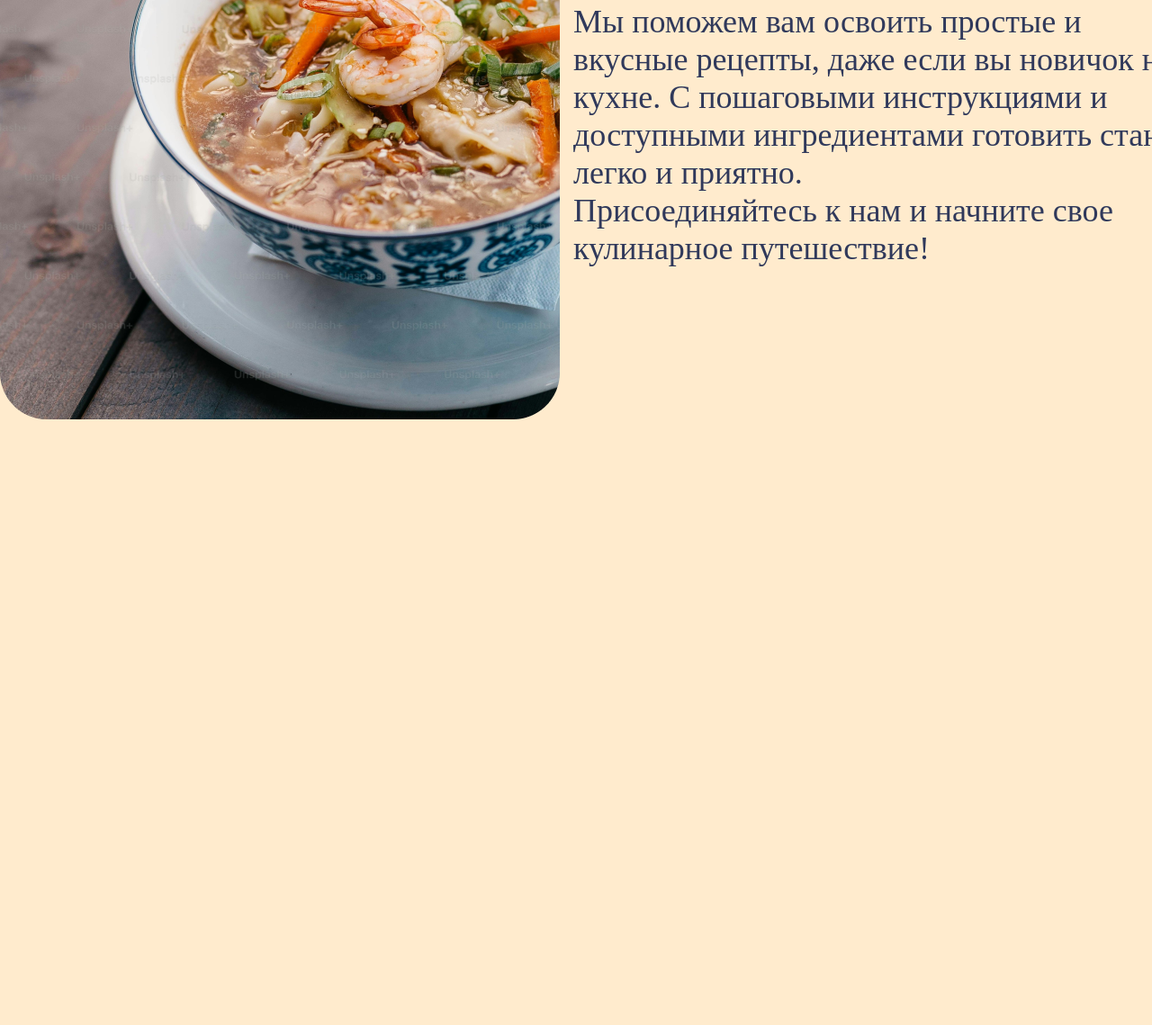
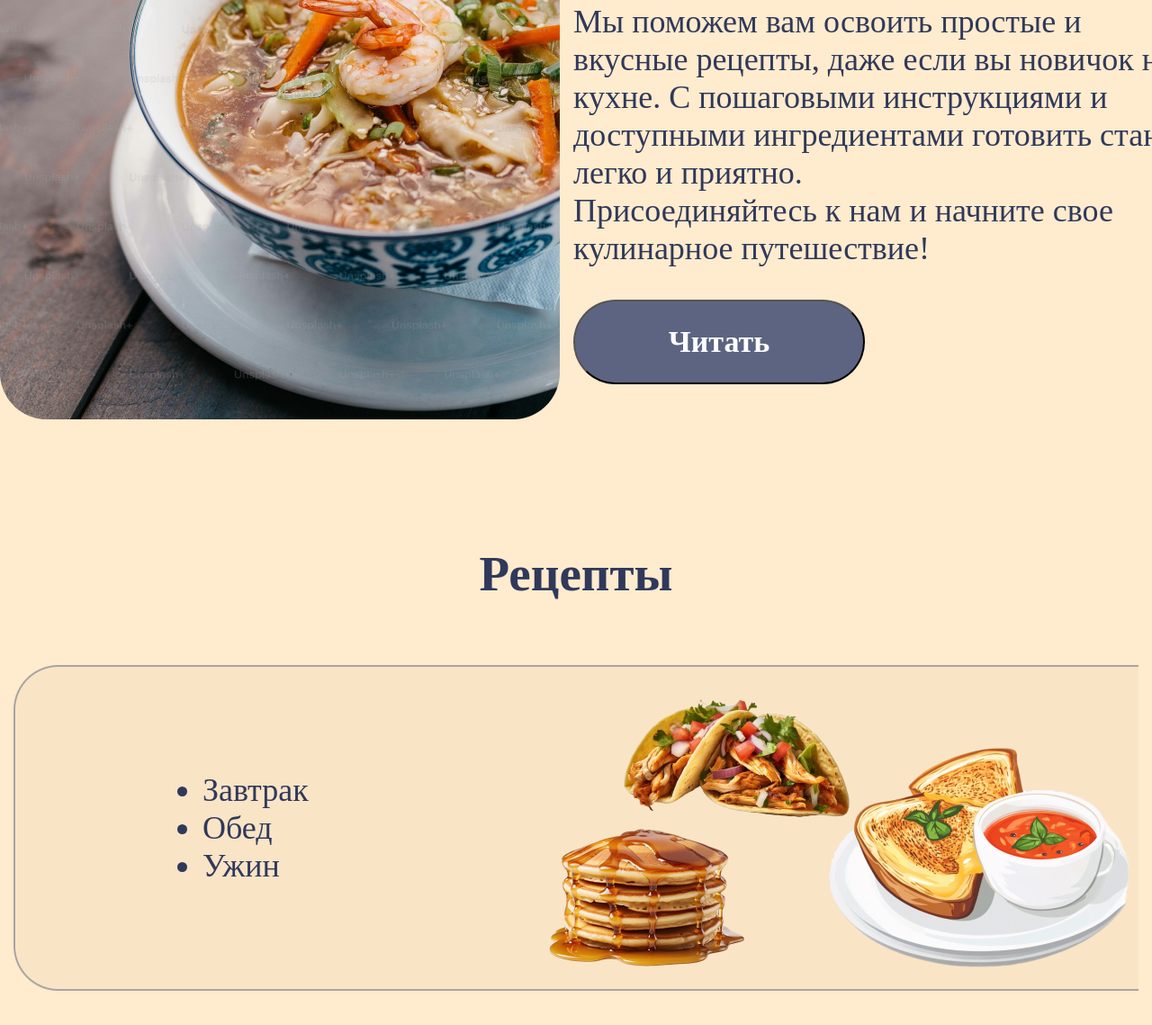
Before and after one commit to Miraehwang58/recipe, a plain HTML site: page index.html in a window 1280 px wide. Shown: the part 369-1508 px from the top of the page at 90% size. Drawn offline with Linux system fonts and the light colour scheme; a web font is replaced by a local one.

Commit message:
nav_recipe

```diff
--- a/index.html
+++ b/index.html
@@ -15,13 +15,13 @@
         <div class="container">
             <nav class="header__links">
                 <a href="#" class="heder__link">Главная</a>
-                <a href="#" class="heder__link">Рецепты</a>
-                <a href="#" class="heder__link">Советы по готовке</a>
+                <a href="#recipe_page" class="heder__link">Рецепты</a>
+                <a href="#main_page" class="heder__link">Советы по готовке</a>
             </nav>
             <a href=""><img src="/Photo/Logo.svg" alt="logo" class="logo"></a>
         </div>
     </header>
-    <main class="main">
+    <main id="main_page" class="mainn">
         <section class="welc_page">
             <img src="/Photo/welc_img.png" alt="" class="welc_img">
             <div class="container">
@@ -30,9 +30,29 @@
                     пошаговыми инструкциями и доступными ингредиентами готовить станет легко и приятно.
                     <br> Присоединяйтесь к нам и начните свое кулинарное путешествие!
                 </p>
+                <a href="#recipe_page" class="welk_link"><button class="welc_btn">Читать</button></a>
             </div>
         </section>
     </main>
+    <section class="recipe_section" id="recipe_page">
+        <div class="container">
+            <h2 class="recipe_title">Рецепты</h2>
+            <div class="recipe_desc">
+                <ul class="recipe_list">
+                    <a href="#breakfast_page" class="recipe_link">
+                        <li>Завтрак</li>
+                    </a>
+                    <a href="#" class="recipe_link">
+                        <li>Обед</li>
+                    </a>
+                    <a href="#" class="recipe_link">
+                        <li>Ужин</li>
+                    </a>
+                </ul>
+                <img src="/Photo/food.png" alt="food_on_recipe_page" class="recipe_imgg">
+            </div>
+        </div>
+    </section>
 </body>
 
 </html>
--- a/style.css
+++ b/style.css
@@ -94,3 +94,66 @@ a:hover {
     font-size: 36px;
     color: #30395B;
 }
+
+/* .welk_link {}
+
+.welk_link:hover {}
+ */
+
+ .welc_btn {
+    width: 324px;
+    height: 94px;
+    background: #5C6482;
+    border-radius: 51px;
+    font-family: 'Bellota';
+    font-weight: 700;
+    font-size: 34px;
+    color: #FFFFFF;
+}
+
+.welc_btn:hover {
+    background: linear-gradient(90deg, #5C6482 0%, #373B4D 52%, #232734 100%);
+}
+
+
+/* Страница со списном рецептов */
+.recipe_section {
+    margin-top: 140px;
+    max-width: 1520px;
+    margin-left: auto;
+    margin-right: auto;
+}
+
+.recipe_title {
+    margin-bottom: 70px;
+    display: flex;
+    justify-content: center;
+    align-items: center;
+    font-weight: 700;
+    font-size: 55px;
+    color: #30395B;
+}
+
+.recipe_desc {
+    display: flex;
+    align-items: center;
+    justify-content: space-between;
+    background-image: url(/Photo/Rectangle\ 3.png);
+}
+
+.recipe_list {
+    font-weight: 400;
+    font-size: 36px;
+    color: #30395B;
+    margin-left: 170px;
+}
+
+.recipe_link {
+    text-decoration: none;
+    color: #30395B;
+}
+
+.recipe_food {
+    width: 674px;
+    height: 362px;
+}
```
Also changed, not shown: Photo/Rectangle 3.png (added), Photo/food.png (added).
